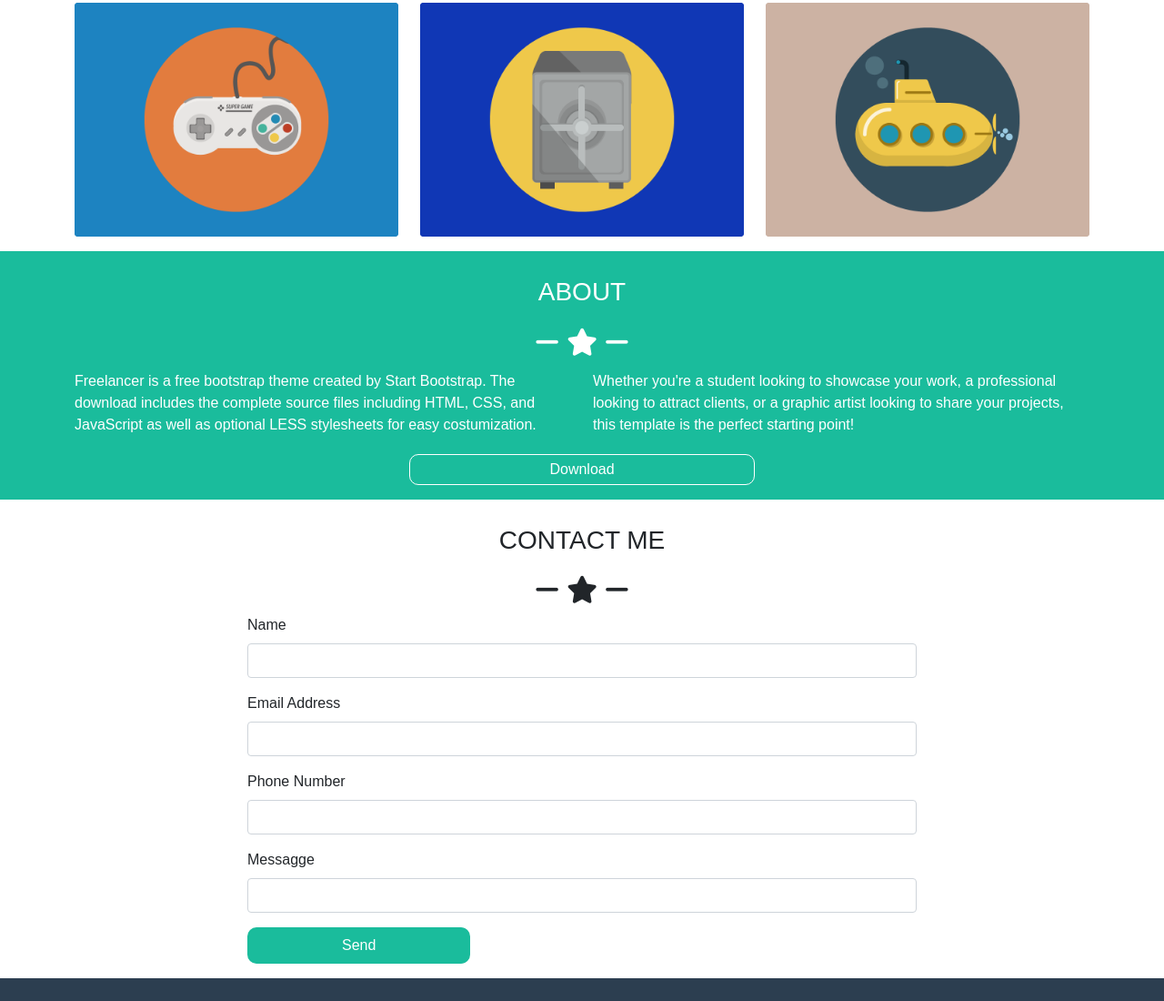
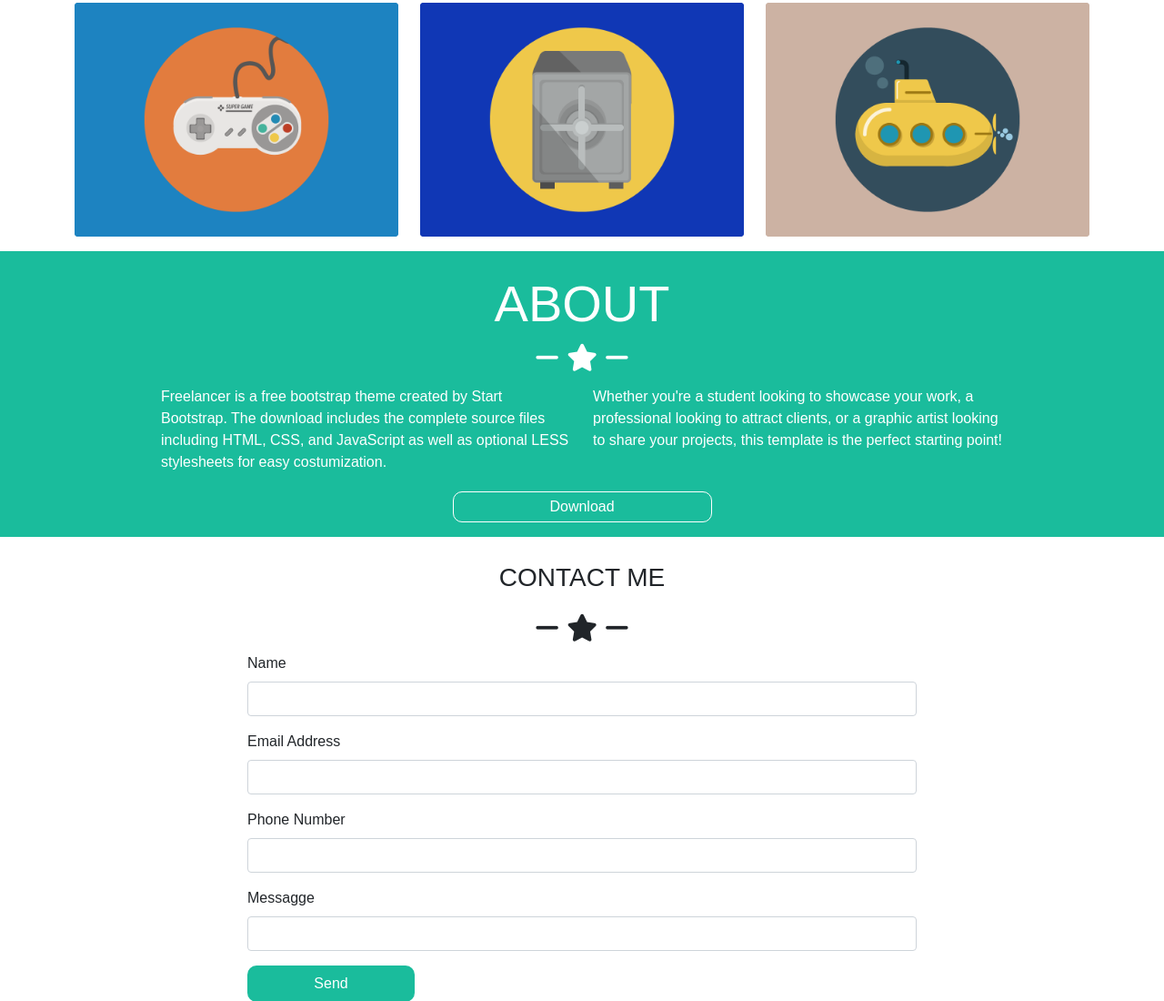
Before and after one commit to Eriksioxx/html-css-bootstrap-freelancer, a plain HTML site: page index.html in a window 1280 px wide. Shown: the part 1184-2284 px from the top of the page at 91% size. Drawn offline with nearby package versions, Linux system fonts and the light colour scheme.

Commit message:
tablet version complete

```diff
--- a/index.html
+++ b/index.html
@@ -105,7 +105,7 @@
     <div class="container">
       <div class="row row-cols-1 justify-content-center">
 
-        <h3 class="col-5 py-1 text-center mt-2">ABOUT</h3>
+        <h3 class="col-5 text-center mt-2 display-4 mb-0">ABOUT</h3>
 
         <div class="star_line col py-1">
           <i class="fa-solid fa-minus"></i>
@@ -113,17 +113,17 @@
           <i class="fa-solid fa-minus"></i>
         </div>
 
-        <p class="col-9 col-md-6 py-1">Freelancer is a free bootstrap theme created by Start Bootstrap.
+        <p class="col-9 col-md-5 py-1">Freelancer is a free bootstrap theme created by Start Bootstrap.
           The download includes the complete source files including HTML, CSS, and
           JavaScript as well as optional LESS stylesheets for easy costumization.
         </p>
-        <p class="col-9 col-md-6 py-1">
+        <p class="col-9 col-md-5 py-1">
           Whether you're a student looking to showcase your work, a professional looking to
           attract clients, or a graphic artist looking to share your projects, this
           template is the perfect starting point!
         </p>
 
-        <button class="col-4 py-1 px-2 border border-white bg-transparent">Download</button>
+        <button class="col-3 py-1 px-2 border border-white bg-transparent">Download</button>
       </div>
     </div>
   </section>
@@ -155,10 +155,10 @@
           </div>
           <div class="mb-3">
             <label for="exampleInputPassword1" class="form-label">Messagge</label>
-            <input type="Messagge" class="form-control" id="exampleInputPassword1">
+            <input type="textarea" class="form-control" id="exampleInputPassword1">
           </div>
 
-          <button class="col-4 py-2 around border-0 bg_green ">Send</button>
+          <button class="col-4 col-md-3 py-2 around border-0 bg_green ">Send</button>
         </form>
       </div>
   </section>
```
